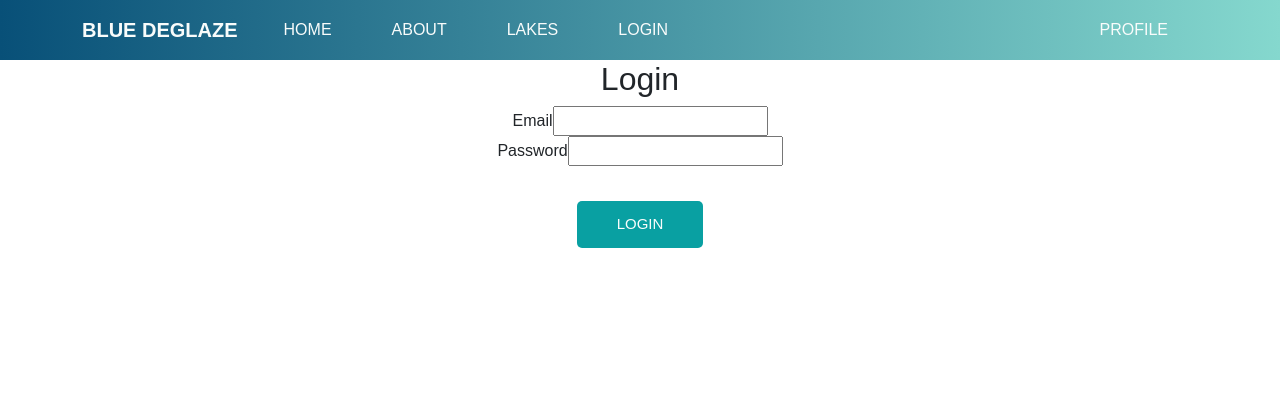
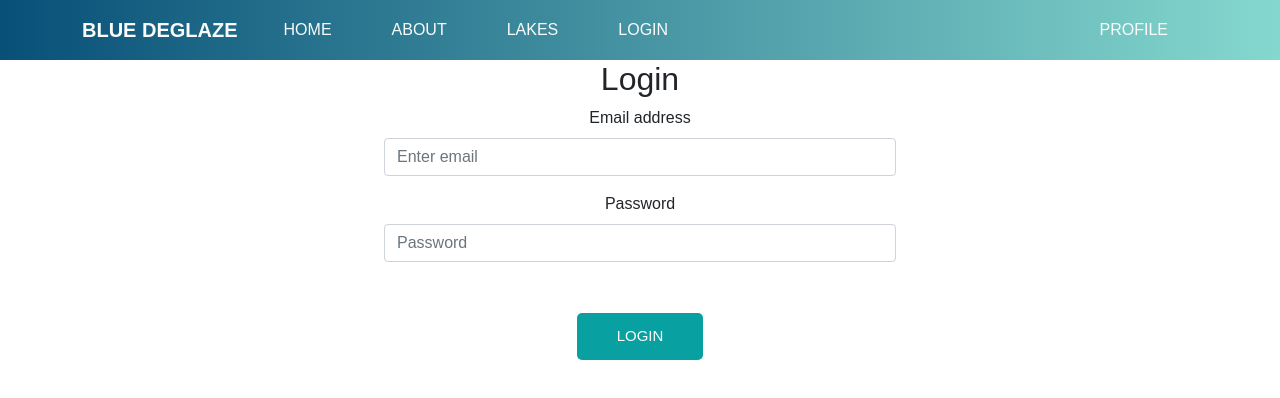
Before and after one commit to linablum/cab-bluedeglaze, a React (Create React App) app in the folder client/: page /login in a window 1280 px wide. Shown: the top 398 px of the page. Built offline with nearby package versions, Linux system fonts and the light colour scheme.

Commit message:
login css

```diff
--- /dev/null
+++ b/client/src/views/Login.css
@@ -0,0 +1,5 @@
+.containerLogIn {
+  width: 40%;
+  margin-left: auto;
+  margin-right: auto;
+}
--- a/client/src/views/Login.jsx
+++ b/client/src/views/Login.jsx
@@ -1,7 +1,9 @@
-import React from "react";
+import React, { useState } from "react";
+import "./Login.css";
 import { useContext } from "react";
 import { AuthContext } from "../context/AuthContext";
-import "./views.css";
+import Form from "react-bootstrap/Form";
+import Button from "react-bootstrap/Button";
 
 function Login() {
   const { loginUser, setLoginUser, logIn } = useContext(AuthContext);
@@ -9,10 +11,58 @@ function Login() {
     setLoginUser({ ...loginUser, [e.target.name]: e.target.value });
   };
 
+  const [validated, setValidated] = useState(false);
+
+  const handleSubmit = (e) => {
+    const form = e.currentTarget;
+    if (form.checkValidity() === false) {
+      e.preventDefault();
+      e.stopPropagation();
+    }
+    setValidated(true);
+  };
+
   return (
-    <div>
-      <h2>Login</h2>
+    <div className="containerLogIn">
+      <div className="innerContainerLogIn">
+        <h2>Login</h2>
+        <Form noValidate validated={validated}>
+          <Form.Group className="mb-3" controlId="formBasicEmail">
+            <Form.Label>Email address</Form.Label>
+            <Form.Control
+              required
+              name="email"
+              value={loginUser.email ? loginUser.email : ""}
+              type="email"
+              placeholder="Enter email"
+              onChange={handleChangeHandler}
+            />
+            <Form.Control.Feedback type="invalid">
+              Please enter a valid email adress.
+            </Form.Control.Feedback>
+          </Form.Group>
 
+          <Form.Group className="mb-3" controlId="formBasicPassword">
+            <Form.Label>Password</Form.Label>
+            <Form.Control
+              required
+              name="password"
+              value={loginUser.password ? loginUser.password : ""}
+              type="password"
+              placeholder="Password"
+              onChange={handleChangeHandler}
+            />
+            <Form.Control.Feedback type="invalid">
+              Please enter password.
+            </Form.Control.Feedback>
+          </Form.Group>
+
+          <Button className="signButton" onClick={handleSubmit}>
+            Login
+          </Button>
+        </Form>
+
+        {/*
       <div className="container">
         <div>
           <label htmlFor="email">Email</label>
@@ -35,7 +85,8 @@ function Login() {
           />
         </div>
       </div>
-      <button onClick={logIn}>Login</button>
+      <button onClick={logIn}>Login</button>*/}
+      </div>
     </div>
   );
 }
--- a/client/src/views/Profile.jsx
+++ b/client/src/views/Profile.jsx
@@ -62,8 +62,8 @@ function Profile() {
   return (
     <div>
       <h2> Profile</h2>
-      <button onClick={getProfile} style={{ backgroundColor: "lightblue" }}>
-        get Profile
+      <button className="signButton" onClick={getProfile}>
+        Get Profile
       </button>
       {userProfile && (
         <div>
--- a/client/src/views/Signup.css
+++ b/client/src/views/Signup.css
@@ -9,7 +9,17 @@ input[type="password"] {
   height: 50px;
 }
  */
-button {
+.containerSignUp {
+  height: 100%;
+  display: flex;
+  flex-direction: row;
+  justify-content: center;
+}
+
+.innerContainerSignUp {
+}
+
+.signButton {
   display: inline-block;
   padding: 12px 40px;
   background-color: #09a0a2;
@@ -28,7 +38,8 @@ button {
   font-size: 15px;
 }
 
-button:hover {
+.signButton:hover {
+  background-color: #09a0a2;
   -webkit-transform: translateY(-7px);
   transform: translateY(-7px);
 }
--- a/client/src/views/Signup.jsx
+++ b/client/src/views/Signup.jsx
@@ -1,4 +1,4 @@
-import { useState } from "react";
+import { useEffect, useState } from "react";
 import { useContext } from "react";
 import "./Signup.css";
 import { AuthContext } from "../context/AuthContext";
@@ -31,9 +31,10 @@ function SignUp() {
   };
 
   return (
-    <div className="App">
+    <div className="containerSignUp">
+      <div className="innerContainerSignUp">
         <h1>Sign Up</h1>
-      <Form noValidate validated={validated} onSubmit={signUp}>
+        <Form noValidate validated={validated} onSubmit={handleSubmit}>
           <Row>
             <Col>
               <Form.Group className="mb-3" controlId="formBasicUserName">
@@ -78,7 +79,7 @@ function SignUp() {
               We'll never share your email with anyone else.
             </Form.Text>
             <Form.Control.Feedback type="invalid">
-            Please enter a email adress.
+              Please enter a valid email adress.
             </Form.Control.Feedback>
           </Form.Group>
 
@@ -99,12 +100,14 @@ function SignUp() {
           <Form.Group controlId="formFile" className="mb-3">
             <Form.Label>Profile avatar</Form.Label>
             <Form.Control type="file" onChange={attachFileHandler} />
-          <Button onClick={submitForm}>Upload picture </Button>
+            <Button className="signButton" onClick={submitForm}>
+              Upload picture
+            </Button>
           </Form.Group>
           {newUser.avatarPicture && (
             <img src={newUser.avatarPicture} alt="userPic" />
           )}
-        <Button variant="primary" type="submit">
+          <Button className="signButton" type="submit">
             Signup
           </Button>
         </Form>
@@ -167,6 +170,7 @@ function SignUp() {
       </div>
       <button onClick={signUp}>Signup</button>*/}
       </div>
+    </div>
   );
 }
 
```
Lines whose indentation alone changed are shown as unchanged.
